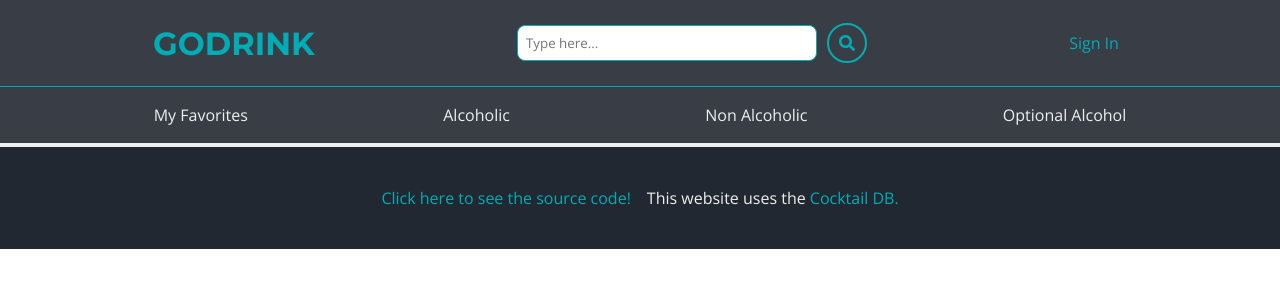
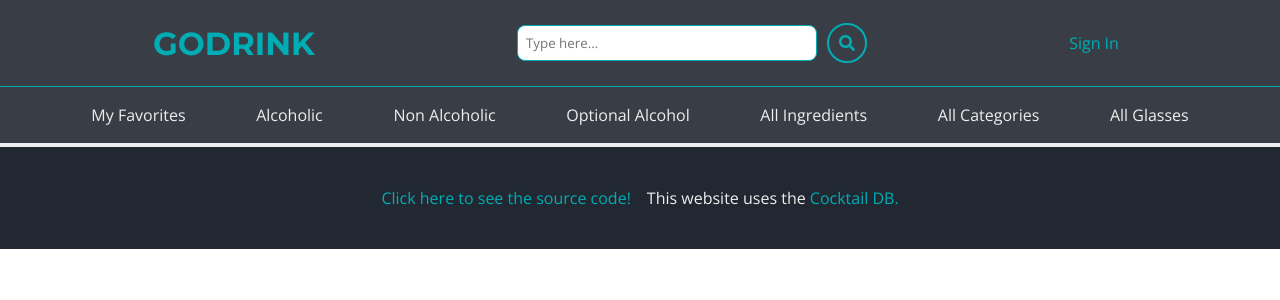
Before and after one commit to MatheusAndrade23/Go_Drink_React, a React (Create React App) app: page / in a window 1280 px wide. Shown: the top 300 px of the page. Built offline with nearby package versions, Linux system fonts and the light colour scheme.

Commit message:
Fixing Components

```diff
--- a/src/components/ButtonComponent/styles.js
+++ b/src/components/ButtonComponent/styles.js
@@ -9,7 +9,7 @@ const ButtonModel = {
     background-color: transparent;
 
     &:hover {
-      box-shadow: 1px 0px 8px 0px ${theme.colors.thirdColor};
+      box-shadow: 0px 0px 8px 0px ${theme.colors.thirdColor};
     }
   `,
   icon: (theme) => css`
@@ -25,7 +25,7 @@ const ButtonModel = {
     margin-left: 10px;
 
     &:hover {
-      box-shadow: 1px 0px 8px 0px ${theme.colors.thirdColor};
+      box-shadow: 0px 0px 8px 0px ${theme.colors.thirdColor};
     }
   `,
 };
--- a/src/components/DrinkComponent/styles.js
+++ b/src/components/DrinkComponent/styles.js
@@ -9,7 +9,6 @@ export const Drink = styled.div`
     border: 2px solid ${theme.colors.secondaryColor};
     border-radius: 10px;
     transition: 0.5s;
-    position: relative;
     display: flex;
     flex-direction: column;
 
--- a/src/components/Header/styles.js
+++ b/src/components/Header/styles.js
@@ -9,5 +9,6 @@ export const Header = styled.header`
     padding: ${theme.spacings.small} ${theme.spacings.huge};
     background-color: ${theme.colors.secondaryColor};
     border-bottom: 1px solid ${theme.colors.thirdColor};
+    z-index: 200;
   `}
 `;
--- a/src/components/HeaderMenu/index.jsx
+++ b/src/components/HeaderMenu/index.jsx
@@ -18,6 +18,15 @@ export const HeaderMenu = () => {
       <LinkComponent link="/list/a/optional_alcohol" model="alternative">
         Optional Alcohol
       </LinkComponent>
+      <LinkComponent link="/kind/i" model="alternative">
+        All Ingredients
+      </LinkComponent>
+      <LinkComponent link="/kind/c" model="alternative">
+        All Categories
+      </LinkComponent>
+      <LinkComponent link="/kind/g" model="alternative">
+        All Glasses
+      </LinkComponent>
     </Styled.Menu>
   );
 };
--- a/src/components/Loading/styles.js
+++ b/src/components/Loading/styles.js
@@ -22,7 +22,7 @@ export const Container = styled.div`
     &:after {
       content: '';
       position: absolute;
-      top: 50%;
+      top: 30%;
       left: 50%;
       transform: translate(-50%, -50%);
       border-width: 0.5rem;
```
